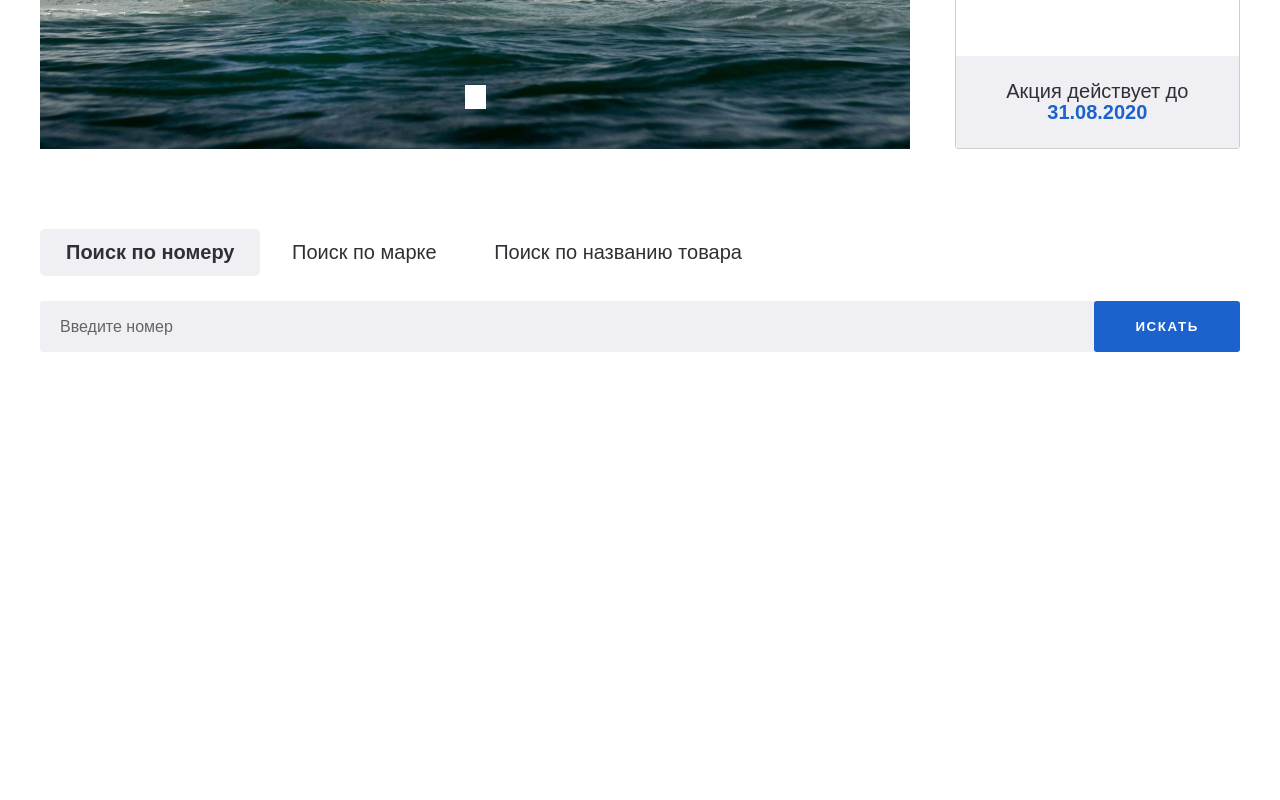
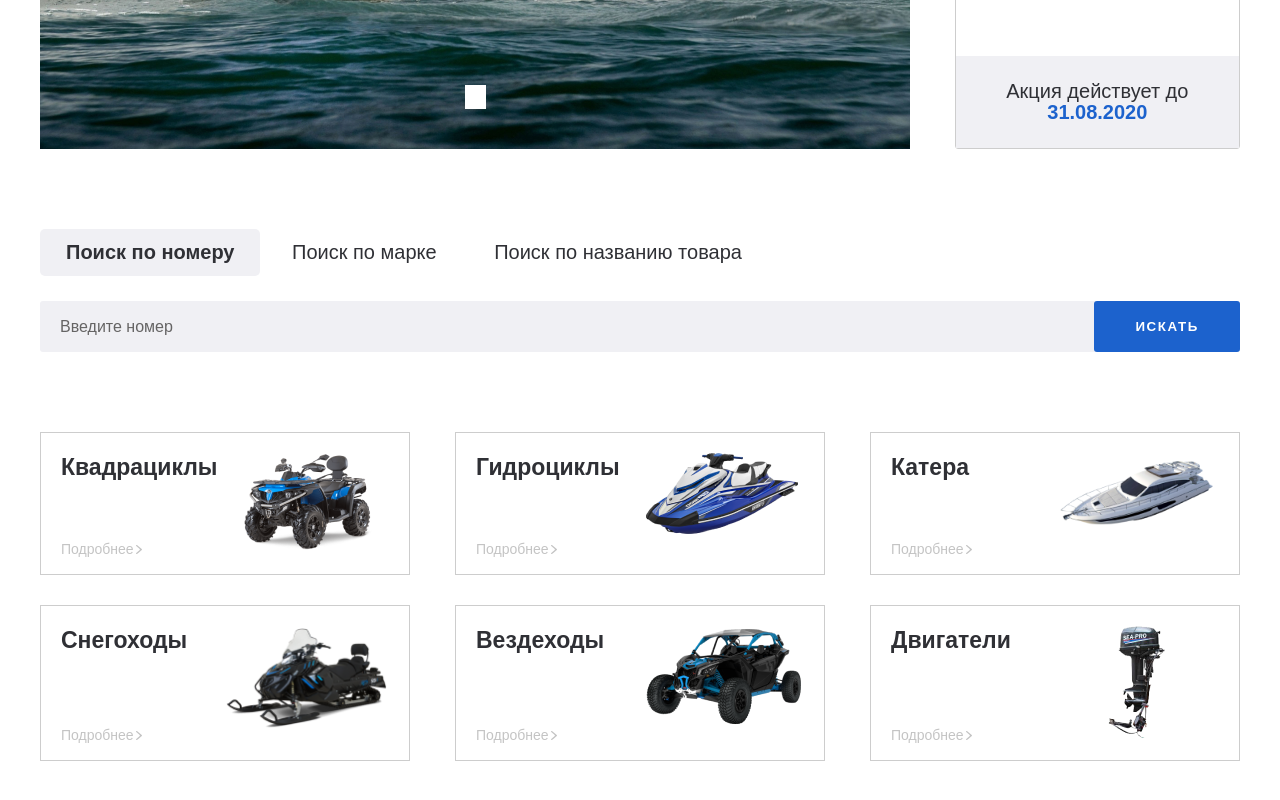
Before and after one commit to myagkiypavel/Shop, a plain HTML site: page index.html in a window 1280 px wide. Shown: the part 514-1314 px from the top of the page. Before the commit the page ends 946 px from the top, so only its background shows below. Drawn offline with nearby package versions, Linux system fonts and the light colour scheme.

Commit message:
feat: Categories

```diff
--- a/css/style.css
+++ b/css/style.css
@@ -381,3 +381,65 @@ body {
  border: none;
  margin-left: -3px;
 }
+
+/* Categories */
+
+.categories__inner{
+  display: flex;
+  justify-content: space-between;
+  flex-wrap: wrap;
+}
+
+.categories__item{
+  margin-bottom: 30px;
+  box-sizing: border-box;
+  border: 1px solid #CDCDCD;
+  width: 370px;
+  display: flex;
+  padding: 20px 20px 16px;
+  justify-content: space-between;
+  transition: all .3s;
+}
+
+.categories__item-info{
+  width: 50%;
+  display: flex;
+  flex-direction: column;
+  justify-content: space-between;
+}
+
+.categories__item-img{
+  text-align: center;
+  width: 50%;
+}
+
+.categories__item-img img{
+  max-width: 100%;
+}
+
+.categories__item-title{
+  font-weight: bold;
+  font-size: 23px;
+  line-height: 28px;
+  font-family: 'Barlow', sans-serif;
+  transition: all .3s;
+}
+
+.categories__item:hover{
+  box-shadow: 3px 3px 20px rgba(50, 50, 50, 0.25);
+}
+
+.categories__item:hover .categories__item-title {
+  color: #1C62CD;
+}
+
+.categories__item-text{
+  font-size: 14px;
+  line-height: 17px;
+  color: #C4C4C4;
+}
+
+.categories__item-text::after{
+  content: url('../images/link-arrow.svg');
+  padding-left: 2px;
+}
--- a/index.html
+++ b/index.html
@@ -6,7 +6,7 @@
     <meta name="viewport" content="width=device-width, initial-scale=1.0" />
     <title>Document</title>
     <link rel="stylesheet" href="css/style.css" />
-    <link rel="stylesheet" href="css/slick.css">
+    <link rel="stylesheet" href="css/slick.css" />
     <link rel="stylesheet" href="css/fonts.css" />
   </head>
   <body>
@@ -86,13 +86,16 @@
       </div>
     </header>
 
-
     <section class="banner-section page-section">
       <div class="container">
         <div class="banner-section__inner">
           <div class="banner-section__slider">
             <a class="banner-section__slider-item" href="#">
-              <img class="banner-section__slider-img" src="./images/banner-slider.jpg" alt="" />
+              <img
+                class="banner-section__slider-img"
+                src="./images/banner-slider.jpg"
+                alt=""
+              />
             </a>
             <!-- <a class="banner-section__slider-item" href="#">
               <img class="banner-section__slider-img" src="./images/banner-slider.jpg" alt="" />
@@ -118,10 +121,12 @@
                 <div class="price sale-item__price-old">226 000</div>
               </div>
             </div>
-            <img class="sale-item__img" src="./images/content/sale-1.jpg" alt="">
-            <h5 class="sale-item__title">
-              Лодочный мотор Suzuki DF9.9BRS
-            </h5>
+            <img
+              class="sale-item__img"
+              src="./images/content/sale-1.jpg"
+              alt=""
+            />
+            <h5 class="sale-item__title">Лодочный мотор Suzuki DF9.9BRS</h5>
             <p class="sale-item__footer">
               Акция действует до
               <span>31.08.2020</span>
@@ -131,34 +136,120 @@
       </div>
     </section>
 
-    <section class="search page-section">
+    <div class="search page-section">
       <div class="container">
         <div class="search__inner">
           <div class="search__tabs">
-            <a class="search__tabs-item search__tabs-item--active" href="#tab-1">Поиск по номеру</a>
+            <a class="search__tabs-item search__tabs-item--active" href="#tab-1"
+              >Поиск по номеру</a
+            >
             <a class="search__tabs-item" href="#tab-2">Поиск по марке</a>
-            <a class="search__tabs-item" href="#tab-3">Поиск по названию товара</a>
+            <a class="search__tabs-item" href="#tab-3"
+              >Поиск по названию товара</a
+            >
           </div>
           <div class="search__content">
-            <div id="tab-1" class="search__content-item search__content-item--active">
+            <div
+              id="tab-1"
+              class="search__content-item search__content-item--active"
+            >
               <form class="search__content-form">
-                <input class="search__content-input" type="text" placeholder="Введите номер">
-                <button class="search__content-btn" type="submit">Искать</button>
+                <input
+                  class="search__content-input"
+                  type="text"
+                  placeholder="Введите номер"
+                />
+                <button class="search__content-btn" type="submit">
+                  Искать
+                </button>
               </form>
             </div>
             <div id="tab-2" class="search__content-item">
               <form class="search__content-form">
-                <input class="search__content-input" type="text" placeholder="Введите марку">
-                <button class="search__content-btn" type="submit">Искать</button>
+                <input
+                  class="search__content-input"
+                  type="text"
+                  placeholder="Введите марку"
+                />
+                <button class="search__content-btn" type="submit">
+                  Искать
+                </button>
               </form>
             </div>
             <div id="tab-3" class="search__content-item">
               <form class="search__content-form">
-                <input class="search__content-input" type="text" placeholder="Введите название товара">
-                <button class="search__content-btn" type="submit">Искать</button>
+                <input
+                  class="search__content-input"
+                  type="text"
+                  placeholder="Введите название товара"
+                />
+                <button class="search__content-btn" type="submit">
+                  Искать
+                </button>
               </form>
             </div>
           </div>
+        </div>
+      </div>
+    </div>
+
+    <section class="categories page-section">
+      <div class="container">
+        <div class="categories__inner">
+          <a class="categories__item" href="#">
+            <div class="categories__item-info">
+              <h4 class="categories__item-title">Квадрациклы</h4>
+              <p class="categories__item-text">Подробнее</p>
+            </div>
+            <div class="categories__item-img">
+              <img src="images/categories-1.png" alt="" />
+            </div>
+          </a>
+          <a class="categories__item" href="#">
+            <div class="categories__item-info">
+              <h4 class="categories__item-title">Гидроциклы</h4>
+              <p class="categories__item-text">Подробнее</p>
+            </div>
+            <div class="categories__item-img">
+              <img src="images/categories-2.png" alt="" />
+            </div>
+          </a>
+          <a class="categories__item" href="#">
+            <div class="categories__item-info">
+              <h4 class="categories__item-title">Катера</h4>
+              <p class="categories__item-text">Подробнее</p>
+            </div>
+            <div class="categories__item-img">
+              <img src="images/categories-3.png" alt="" />
+            </div>
+          </a>
+          <a class="categories__item" href="#">
+            <div class="categories__item-info">
+              <h4 class="categories__item-title">Снегоходы</h4>
+              <p class="categories__item-text">Подробнее</p>
+            </div>
+            <div class="categories__item-img">
+              <img src="images/categories-4.png" alt="" />
+            </div>
+          </a>
+          <a class="categories__item" href="#">
+            <div class="categories__item-info">
+              <h4 class="categories__item-title">Вездеходы</h4>
+              <p class="categories__item-text">Подробнее</p>
+            </div>
+            <div class="categories__item-img">
+              <img src="images/categories-5.png" alt="" />
+            </div>
+          </a>
+          <a class="categories__item" href="#">
+            <div class="categories__item-info">
+              <h4 class="categories__item-title">Двигатели</h4>
+              <p class="categories__item-text">Подробнее</p>
+            </div>
+            <div class="categories__item-img">
+              <img src="images/categories-6.png" alt="" />
+            </div>
+          </a>
         </div>
       </div>
     </section>
```
Also changed, not shown: images/categories-1.png (added), images/categories-2.png (added), images/categories-3.png (added), images/categories-4.png (added), images/categories-5.png (added), images/categories-6.png (added), images/link-arrow.svg (added).
